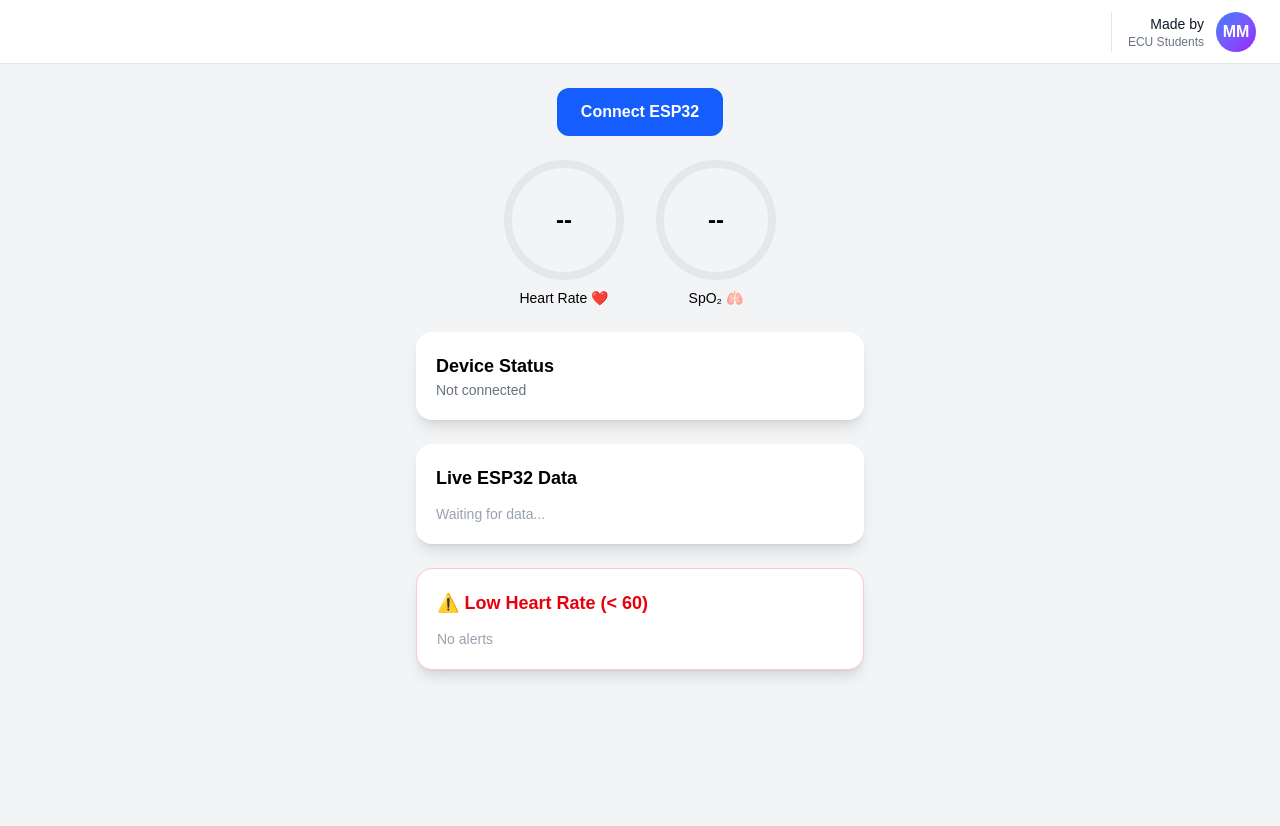
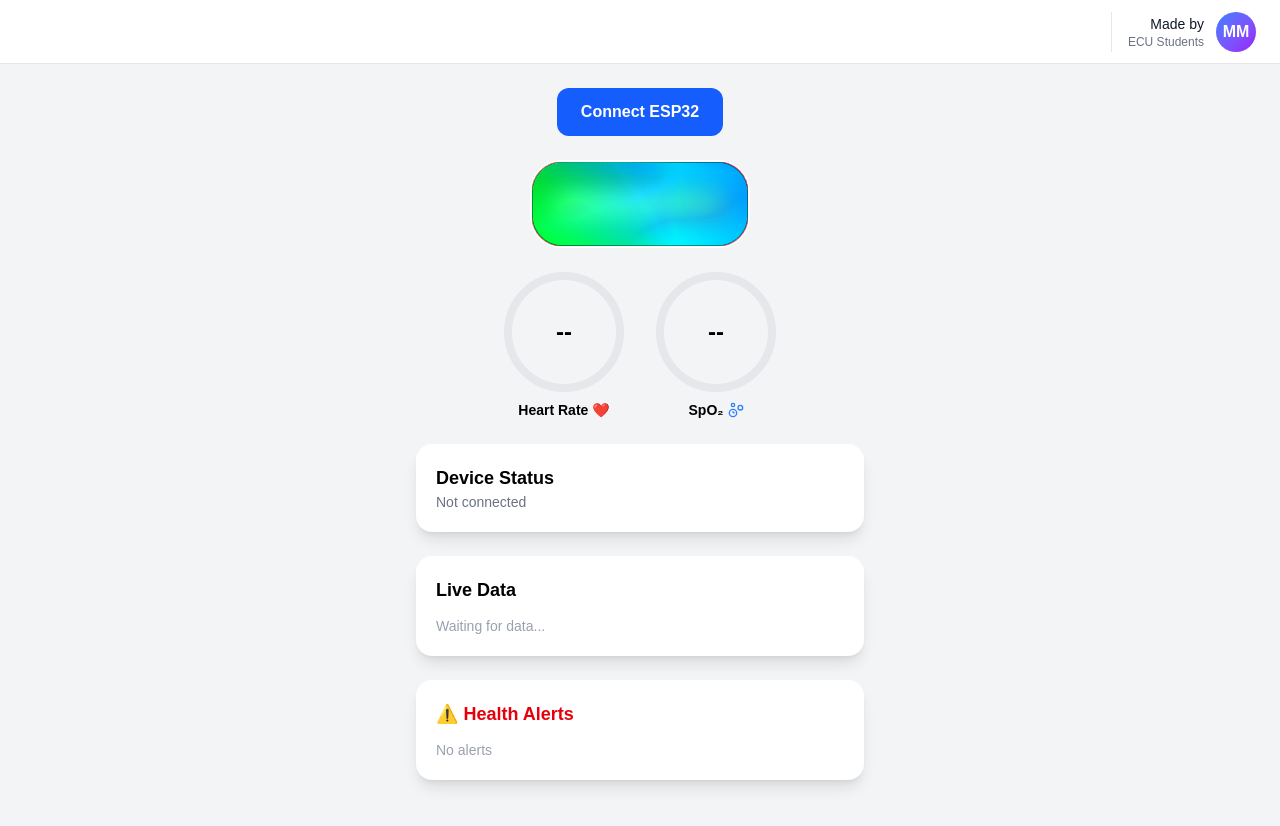
Before and after one commit to Mahmoud-moki/HeartTracker, a Next.js app: page / in a window 1280 px wide. Shown: the top 826 px of the page. Built offline with nearby package versions, Linux system fonts and the light colour scheme.

Commit message:
fix bluetooth type error

```diff
--- /dev/null
+++ b/app/_components/button.tsx
@@ -0,0 +1,56 @@
+"use client";
+
+export default function GradientButton() {
+  const layers = [
+    { delay: "0s", duration: "25s" },
+    { delay: "0.15s", duration: "15.9s" },
+    { delay: "0.53s", duration: "26.4s" },
+    { delay: "0.45s", duration: "17.8s" },
+    { delay: "1.6s", duration: "19.2s" },
+    { delay: "1.6s", duration: "29.2s" },
+    { delay: "1.6s", duration: "20.2s" },
+  ];
+
+  return (
+    <div className="relative flex items-center justify-center overflow-hidden rounded-[32px] border-2 border-white px-10 py-4 font-semibold text-xl isolate">
+      {/* glow light */}
+      <div className="absolute w-[80%] h-6 bg-white/30 blur-md rounded-full animate-pulse" />
+
+      {/* animated layers */}
+      {layers.map((l, i) => (
+        <div
+          key={i}
+          className="absolute left-[-160px] w-[500%] aspect-square rounded-full mix-blend-difference"
+          style={{
+            background:
+              "radial-gradient(circle at 65% 180%, #ff00ff, #ff0000, #ffff00, #00ff00, #00ffff, #0000ff, #ff00aa, #ff8800)",
+            animation: `spin ${l.duration} linear infinite`,
+            animationDelay: l.delay,
+          }}
+        />
+      ))}
+
+      {/* button */}
+      <button className="relative z-10 px-10 py-3 rounded-[32px] font-semibold tracking-widest text-black mix-blend-difference">
+        Start
+      </button>
+
+      {/* overlay text */}
+      <div className="absolute z-20 pointer-events-none tracking-widest text-white mix-blend-multiply">
+        Connect
+      </div>
+
+      {/* animation */}
+      <style jsx>{`
+        @keyframes spin {
+          0% {
+            transform: rotate(0deg);
+          }
+          100% {
+            transform: rotate(360deg);
+          }
+        }
+      `}</style>
+    </div>
+  );
+}
--- a/app/globals.css
+++ b/app/globals.css
@@ -24,3 +24,16 @@ body {
   color: var(--foreground);
   font-family: Arial, Helvetica, sans-serif;
 }
+
+@keyframes spinSlow {
+  0% {
+    transform: rotate(0deg) scale(1.5);
+  }
+  100% {
+    transform: rotate(360deg) scale(1.5);
+  }
+}
+
+.animate-spin-slow {
+  animation: spinSlow 8s linear infinite;
+}
--- a/app/page.tsx
+++ b/app/page.tsx
@@ -2,13 +2,15 @@
 
 import React, { useState } from "react";
 import { TopNav } from "./TopNav";
+import { Bubbles } from "lucide-react";
+import GradientButton from "./_components/button";
 
 type DeviceLog = {
   value: string;
   timestamp: number;
 };
 
-// 🔵 Circle Component
+// 🔵 Circle Component (FIXED: label is ReactNode)
 const Circle = ({
   value,
   label,
@@ -16,7 +18,7 @@ const Circle = ({
   max = 100,
 }: {
   value: number | null;
-  label: string;
+  label: React.ReactNode;
   color: string;
   max?: number;
 }) => {
@@ -70,32 +72,29 @@ export default function Page() {
   const [deviceName, setDeviceName] = useState("");
 
   const [logs, setLogs] = useState<DeviceLog[]>([]);
-  const [lowHeartLogs, setLowHeartLogs] = useState<DeviceLog[]>([]);
+  const [alerts, setAlerts] = useState<
+    { type: "hr" | "spo2"; value: string; timestamp: number }[]
+  >([]);
 
   const [heartRate, setHeartRate] = useState<number | null>(null);
   const [spo2, setSpo2] = useState<number | null>(null);
 
-  const isLowHeartRate = heartRate !== null && heartRate < 60;
+  const isLowHR = heartRate !== null && heartRate < 60;
+  const isLowSpO2 = spo2 !== null && spo2 < 90;
 
   const connectBluetooth = async () => {
     try {
-      console.log("🔵 Step 1: Checking browser support...");
-
       if (!(navigator as any).bluetooth) {
         alert("Bluetooth not supported in this browser");
         return;
       }
 
-      console.log("🔵 Step 2: Requesting device...");
+      console.log("🔵 Requesting device...");
 
       const device = await (navigator as any).bluetooth.requestDevice({
         acceptAllDevices: true,
-        optionalServices: [
-          "c18d85f8-7801-41f8-b392-610c23cdc0fe", // IMPORTANT FIX
-        ],
+        optionalServices: ["c18d85f8-7801-41f8-b392-610c23cdc0fe"],
       });
-
-      console.log("✅ Device selected:", device.name);
 
       setDeviceName(device.name || "Unknown Device");
 
@@ -104,29 +103,16 @@ export default function Page() {
         setConnected(false);
       });
 
-      console.log("🔵 Step 3: Connecting to GATT...");
-
       const server = await device.gatt.connect();
-
-      console.log("✅ GATT connected");
-
       setConnected(true);
-
-      console.log("🔵 Step 4: Getting service...");
 
       const service = await server.getPrimaryService(
         "c18d85f8-7801-41f8-b392-610c23cdc0fe",
       );
 
-      console.log("✅ Service found");
-
-      console.log("🔵 Step 5: Getting characteristic...");
-
       const characteristic = await service.getCharacteristic(
         "f3c50892-9a0d-4f0c-b87e-6e5ae3abe63c",
       );
-
-      console.log("✅ Characteristic found");
 
       characteristic.addEventListener(
         "characteristicvaluechanged",
@@ -134,15 +120,11 @@ export default function Page() {
           const value: DataView = event.target.value;
           const text = new TextDecoder().decode(value);
 
-          console.log("📡 RAW DATA:", text);
-
           const match = text.match(/(\d+).*?(\d+)/);
 
           if (match) {
             const hr = parseInt(match[1]);
             const sp = parseInt(match[2]);
-
-            console.log("❤️ HR:", hr, "🫁 SpO2:", sp);
 
             if (hr === 0 && sp === 0) return;
             if (hr < 40 || hr > 200) return;
@@ -151,10 +133,14 @@ export default function Page() {
             setHeartRate(hr);
             setSpo2(sp);
 
-            // 🔴 LOW HEART RATE LIST
-            if (hr < 60) {
-              setLowHeartLogs((prev) => [
-                { value: text, timestamp: Date.now() },
+            if (hr < 60 || sp < 90) {
+              setAlerts((prev) => [
+                {
+                  type: hr < 60 ? "hr" : "spo2",
+                  value:
+                    hr < 60 ? `Heart Rate is low: ${hr}` : `SpO₂ is low: ${sp}`,
+                  timestamp: Date.now(),
+                },
                 ...prev,
               ]);
             }
@@ -164,13 +150,11 @@ export default function Page() {
         },
       );
 
-      console.log("🔵 Step 6: Starting notifications...");
-
       await characteristic.startNotifications();
 
-      console.log("🎉 READY: Listening for ESP32 data");
+      console.log("🎉 Listening...");
     } catch (err) {
-      console.error("❌ Bluetooth FULL ERROR:", err);
+      console.error("❌ Bluetooth error:", err);
       setConnected(false);
     }
   };
@@ -183,44 +167,53 @@ export default function Page() {
         {/* CONNECT */}
         <button
           onClick={connectBluetooth}
-          className="px-6 py-3 rounded-xl text-white font-semibold bg-blue-600 hover:bg-blue-700 transition"
+          className="px-6 py-3 rounded-xl text-white font-semibold bg-blue-600 hover:bg-blue-700"
         >
           {connected ? "Connected" : "Connect ESP32"}
         </button>
-
+        <GradientButton />
         {/* CIRCLES */}
-        <div className="flex gap-8">
+        <div className="flex gap-8 font-bold">
           <Circle
             value={heartRate}
             label="Heart Rate ❤️"
-            color={isLowHeartRate ? "#ef4444" : "#22c55e"}
+            color={isLowHR ? "#ef4444" : "#22c55e"}
             max={180}
           />
-          <Circle value={spo2} label="SpO₂ 🫁" color="#22c55e" max={100} />
+
+          {/* ✅ FIXED ICON USAGE */}
+          <Circle
+            value={spo2}
+            label={
+              <div className="flex font-bold items-center gap-1">
+                <span>SpO₂</span>
+                <Bubbles className="w-4 h-4 text-blue-500" />
+              </div>
+            }
+            color={isLowSpO2 ? "#ef4444" : "#22c55e"}
+            max={100}
+          />
         </div>
 
         {/* DEVICE */}
         <div className="w-full max-w-md bg-white shadow-lg rounded-2xl p-5">
-          <h2 className="text-lg font-bold text-black">Device Status</h2>
+          <h2 className="text-lg text-black font-bold">Device Status</h2>
           <p className="text-sm text-gray-500">
             {connected ? `Connected to ${deviceName}` : "Not connected"}
           </p>
         </div>
 
-        {/* ALL LOGS */}
+        {/* LOGS */}
         <div className="w-full max-w-md bg-white shadow-lg rounded-2xl p-5">
-          <h2 className="text-lg font-bold text-black mb-3">Live ESP32 Data</h2>
+          <h2 className="text-lg text-black font-bold mb-3">Live Data</h2>
 
           <div className="space-y-2 max-h-64 overflow-y-auto">
             {logs.length === 0 ? (
               <p className="text-gray-400 text-sm">Waiting for data...</p>
             ) : (
               logs.map((log, i) => (
-                <div
-                  key={i}
-                  className="bg-gray-100 p-2 rounded-lg text-sm font-mono"
-                >
-                  <div className="text-black">{log.value}</div>
+                <div key={i} className="bg-gray-100 p-2 rounded-lg text-sm">
+                  <div>{log.value}</div>
                   <div className="text-xs text-gray-500">
                     {new Date(log.timestamp).toLocaleTimeString()}
                   </div>
@@ -230,27 +223,35 @@ export default function Page() {
           </div>
         </div>
 
-        {/* LOW HEART RATE ALERTS */}
-        <div className="w-full max-w-md bg-white shadow-lg rounded-2xl p-5 border border-red-200">
-          <h2 className="text-lg font-bold text-red-600 mb-3">
-            ⚠️ Low Heart Rate (&lt; 60)
+        {/* 🚨 ALERTS */}
+        <div className="w-full max-w-md bg-white shadow-lg rounded-2xl p-5">
+          <h2 className="text-lg font-bold mb-3 text-red-600">
+            ⚠️ Health Alerts
           </h2>
 
           <div className="space-y-2 max-h-64 overflow-y-auto">
-            {lowHeartLogs.length === 0 ? (
+            {alerts.length === 0 ? (
               <p className="text-gray-400 text-sm">No alerts</p>
             ) : (
-              lowHeartLogs.map((log, i) => (
-                <div
-                  key={i}
-                  className="bg-red-100 p-2 rounded-lg text-sm font-mono"
-                >
-                  <div className="text-black">{log.value}</div>
-                  <div className="text-xs text-gray-500">
-                    {new Date(log.timestamp).toLocaleTimeString()}
+              alerts.map((a, i) => {
+                const isHR = a.type === "hr";
+
+                return (
+                  <div
+                    key={i}
+                    className={`p-2 rounded-lg text-sm font-medium border ${
+                      isHR
+                        ? "bg-red-100 border-red-400 text-red-700"
+                        : "bg-blue-100 border-blue-400 text-blue-700"
+                    }`}
+                  >
+                    {a.value}
+                    <div className="text-xs text-gray-500">
+                      {new Date(a.timestamp).toLocaleTimeString()}
+                    </div>
                   </div>
-                </div>
-              ))
+                );
+              })
             )}
           </div>
         </div>
```
